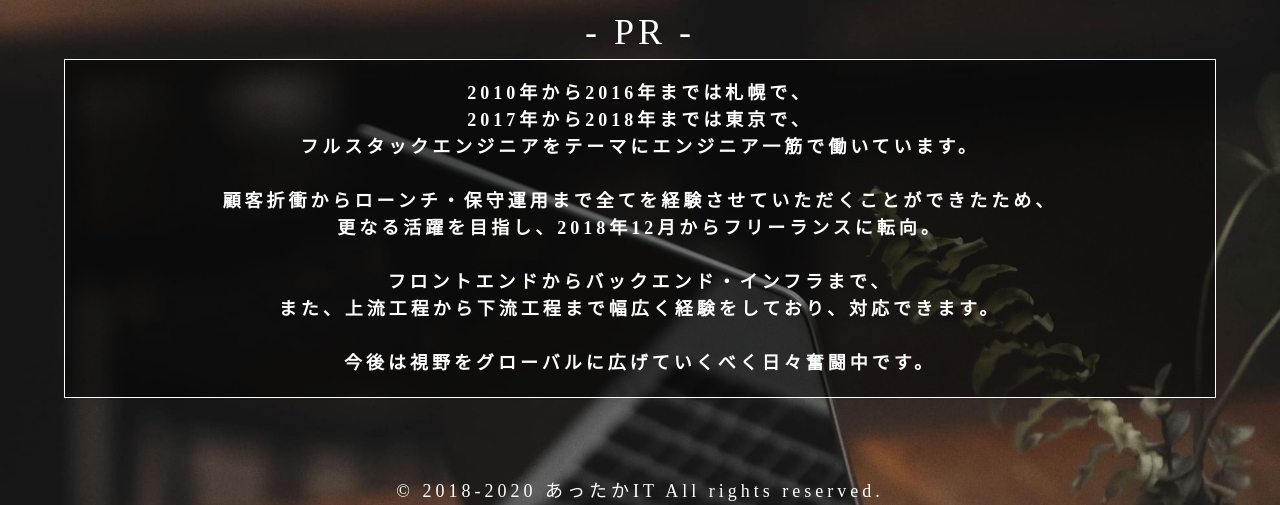
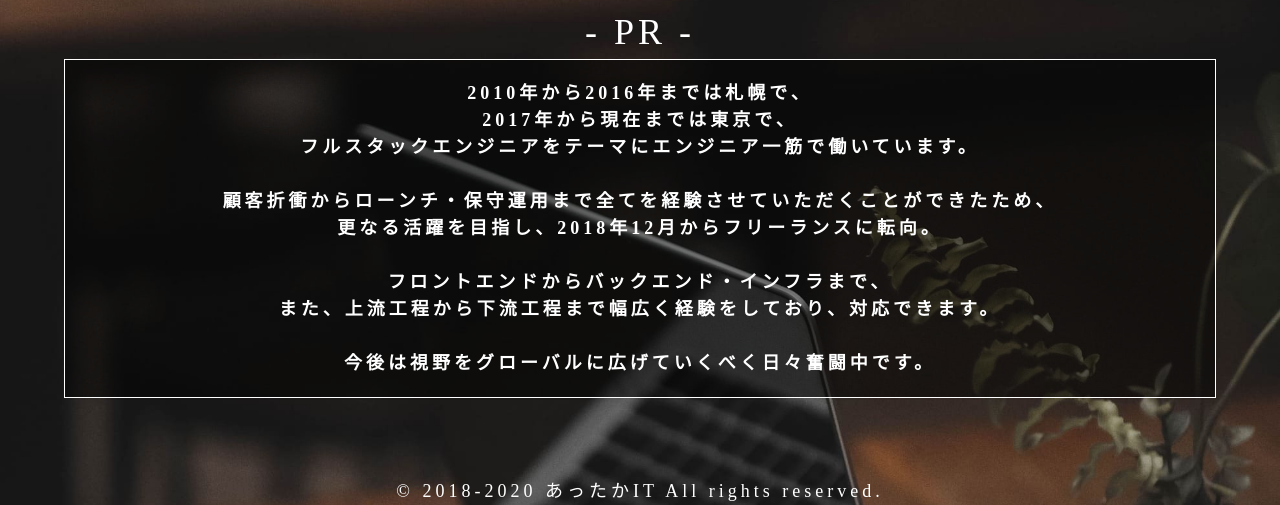
Before and after one commit to TaichiKanaya/attakait_hp, a Django app: page /hp/about_me/ in a window 1280 px wide. Shown: the part 557-1062 px from the top of the page. Run offline with Django 3.2, Linux system fonts and the light colour scheme; some web fonts are replaced.

Commit message:
自己紹介修正

```diff
--- a/hp/templates/about_me.html
+++ b/hp/templates/about_me.html
@@ -18,7 +18,7 @@
             <p class="is-size-3">- PR -</p>
             <p id="pr" class="is-size-6 has-text-weight-bold is-hidden-mobile">
                 2010年から2016年までは札幌で、<br>
-                2017年から2018年までは東京で、<br>
+                2017年から現在までは東京で、<br>
                 フルスタックエンジニアをテーマにエンジニア一筋で働いています。<br><br>
                 顧客折衝からローンチ・保守運用まで全てを経験させていただくことができたため、<br>
                 更なる活躍を目指し、2018年12月からフリーランスに転向。<br><br>
@@ -28,7 +28,7 @@
             </p>
             <p id="pr" class="is-size-7 has-text-weight-bold is-hidden-tablet is-hidden-desktop is-hidden-widescreen">
                 2010年から2016年までは札幌で、<br>
-                2017年から2018年までは東京で、<br>
+                2017年から現在までは東京で、<br>
                 フルスタックエンジニアをテーマに<br>
                 エンジニア一筋で働いています。<br><br>
                 顧客折衝からローンチ・保守運用まで<br>
```
